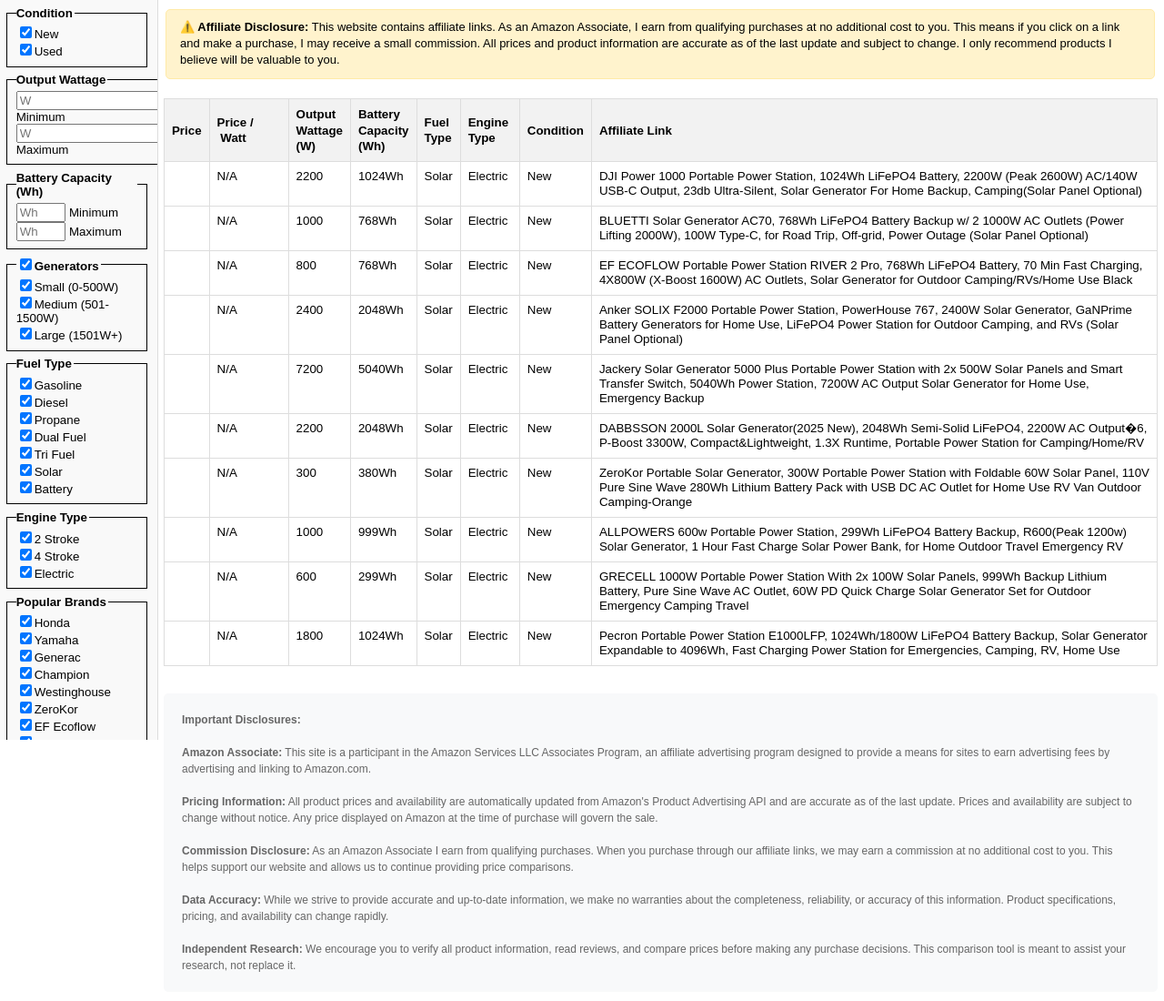
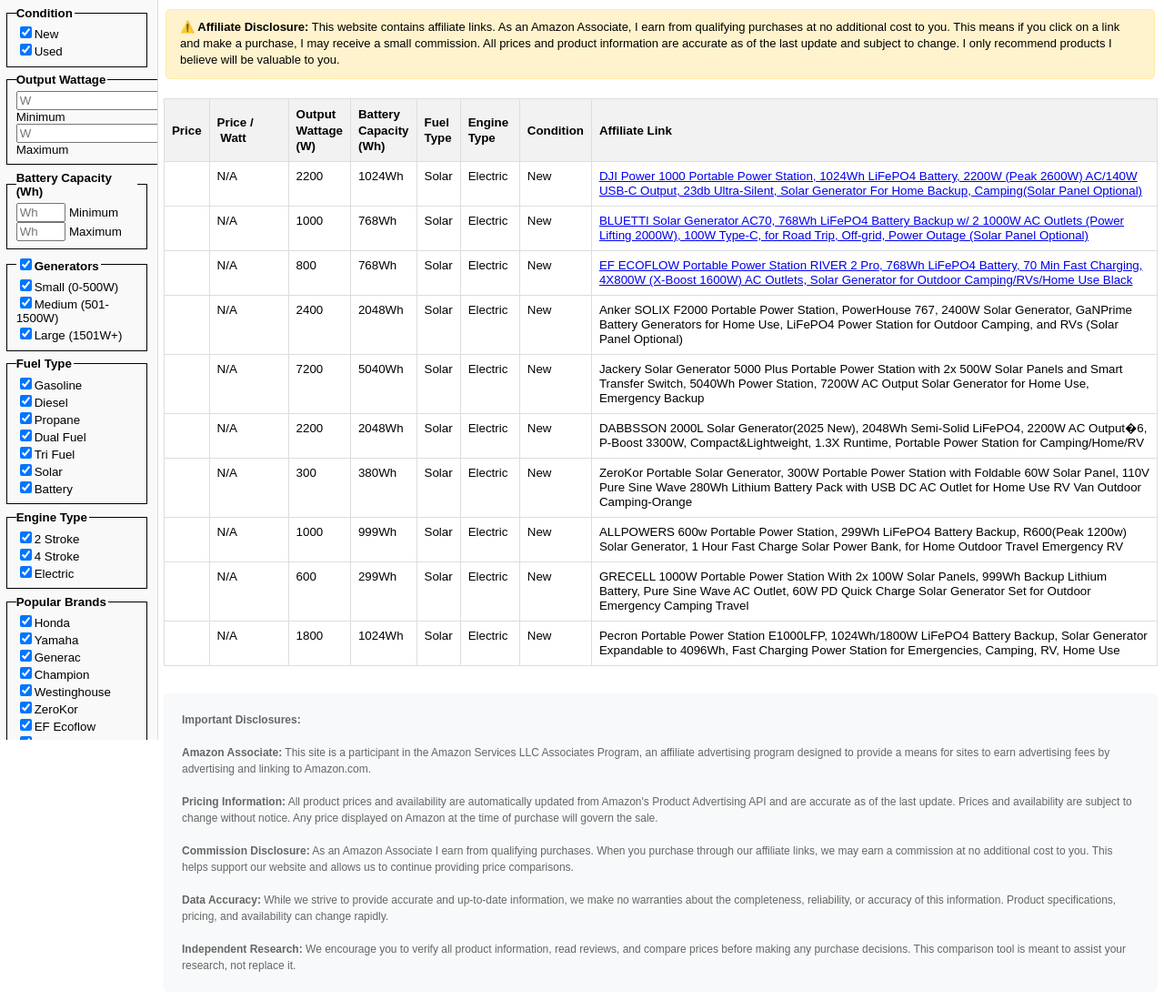
Before and after one commit to Bernardkinuthia/price-comparison-site, a plain HTML site: page index.html in a window 1280 px wide. Shown: the top 1100 px of the page at 91% size. Drawn offline with Linux system fonts and the light colour scheme.

Commit message:
Add files via upload

```diff
--- a/index.html
+++ b/index.html
@@ -667,7 +667,7 @@
     formatFuelType(product.fuel_type), // Fuel Type
     formatEngineType(product.engine_type), // Engine Type
     formatCondition(product.condition), // Condition
-    product.affiliate_url || 'N/A' // Changed from affiliate_link to affiliate_url
+    formatAffiliateLink(product) // Changed this line
 ];
 
 	cells.forEach((cellContent, index) => {
@@ -720,11 +720,26 @@
             return condition.charAt(0).toUpperCase() + condition.slice(1);
         }
 
+// New function to format affiliate links
+function formatAffiliateLink(product) {
+    // If we have both link URL and display text
+    if (product.link && product.affiliate_url) {
+        const displayText = product.affiliate_url.trim();
+        return `<a href="${product.link}" target="_blank" rel="noopener noreferrer">${displayText}</a>`;
+    }
+
+    // If affiliate_url contains HTML (existing format - backward compatibility)
+    if (product.affiliate_url && product.affiliate_url.includes('<a href=')) {
+        return product.affiliate_url;
+    }
+
+    // Fallback
+    return product.affiliate_url || 'N/A';
+}
+
 function extractBrandFromLink(affiliateUrl) {
     if (!affiliateUrl) return 'other_brand';
 
-    // Extract brand name from the beginning of the affiliate URL text
-    // Assumes format: "Brand Name Product Description <a href=..."
     const brandMap = {
         'honda': 'honda',
         'yamaha': 'yamaha',
@@ -744,10 +759,11 @@
         'pecron': 'pecron'
     };
 
-    const linkLower = affiliateUrl.toLowerCase();
+    // Check both the display text (affiliate_url) and any URL text
+    const textToCheck = affiliateUrl.toLowerCase();
 
     for (const [key, value] of Object.entries(brandMap)) {
-        if (linkLower.includes(key)) {
+        if (textToCheck.includes(key)) {
             return value;
         }
     }
```
